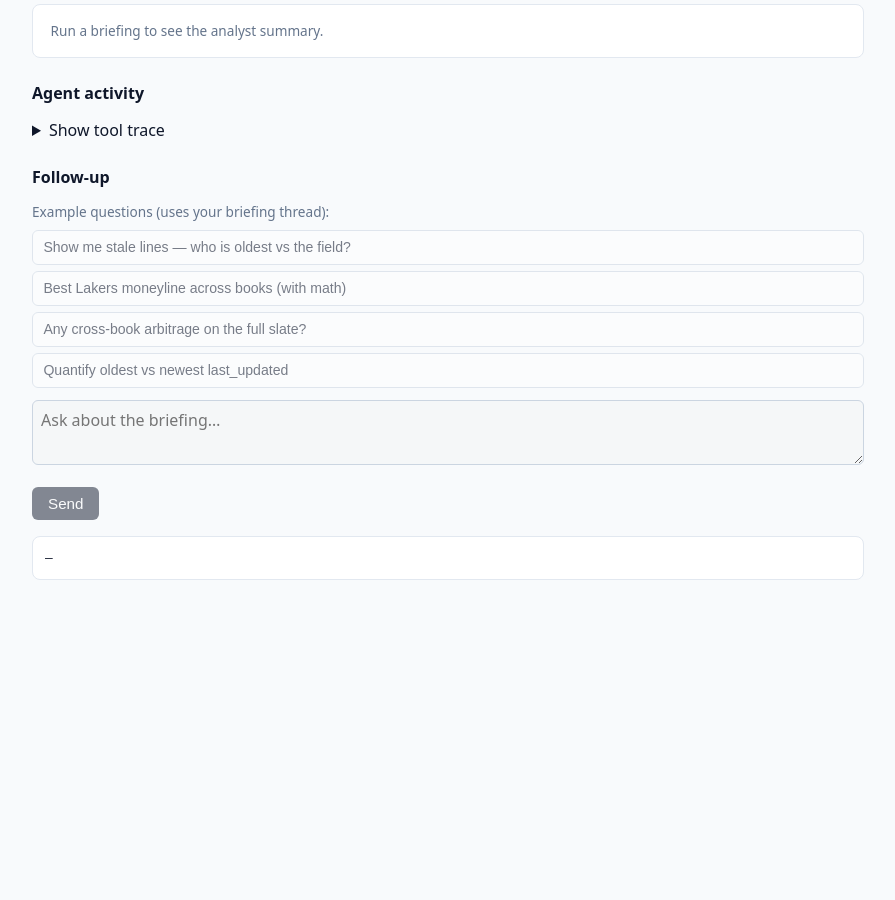
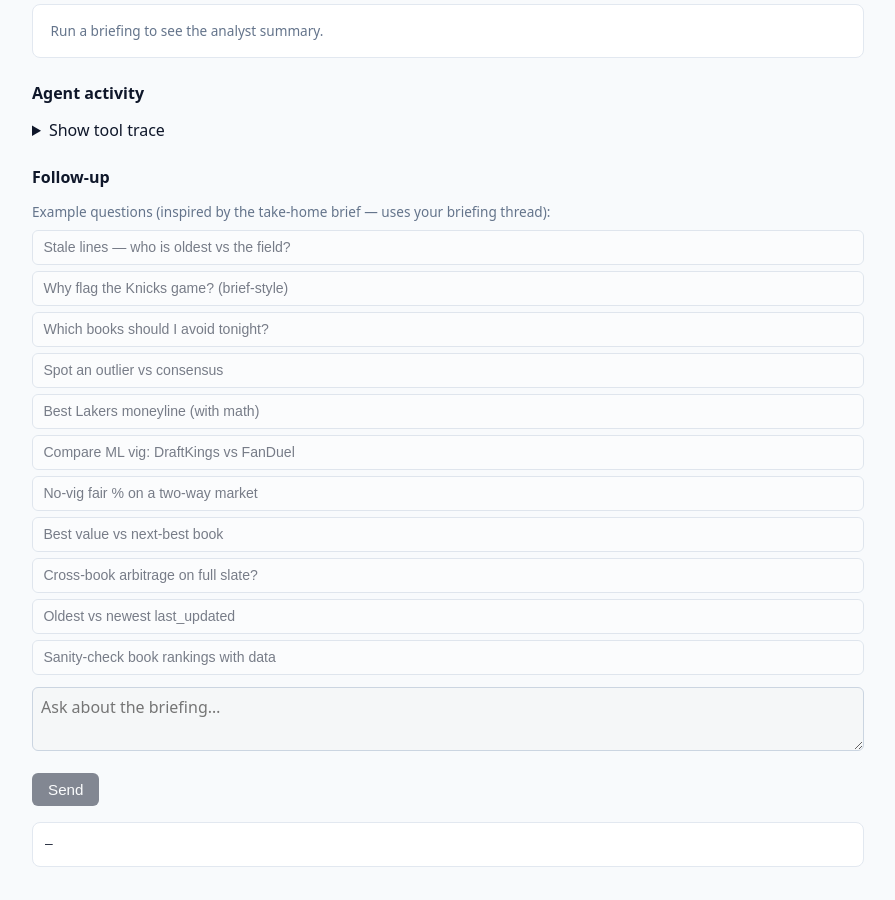
Before and after one commit to skykauf/betstamp-takehome, a FastAPI app: page / in a window 1280 px wide. Shown: the part 207-1107 px from the top of the page, without its empty margins (192-1087 px from the left). Before the commit the page ends 787 px from the top, so only its background shows below. Run offline with FastAPI, Linux system fonts and the light colour scheme; some libraries are stand-ins or nearby versions.

Commit message:
More PDF-aligned demo follow-up questions (UI + DEVLOG)
Made-with: Cursor

```diff
--- a/templates/index.html
+++ b/templates/index.html
@@ -103,12 +103,19 @@
 
   <section>
     <h2 style="font-size:1rem;">Follow-up</h2>
-    <p class="muted" style="margin:0 0 0.25rem;">Example questions (uses your briefing thread):</p>
+    <p class="muted" style="margin:0 0 0.25rem;">Example questions (inspired by the take-home brief — uses your briefing thread):</p>
     <ul class="demo-prompts" id="demo-prompts">
-      <li><button type="button" class="demo-q" data-q="Which games or sportsbooks have the stalest last_updated timestamps compared to the rest of the slate?" disabled>Show me stale lines — who is oldest vs the field?</button></li>
-      <li><button type="button" class="demo-q" data-q="For game nba_20260320_lal_bos, what is the best moneyline price for the away team (Lakers) across all books, and what implied probability does that imply?" disabled>Best Lakers moneyline across books (with math)</button></li>
-      <li><button type="button" class="demo-q" data-q="Scan the full slate with scan_cross_book_arbitrage. Are there any strict two-way arbitrage opportunities? If so, summarize each; if none, say so." disabled>Any cross-book arbitrage on the full slate?</button></li>
-      <li><button type="button" class="demo-q" data-q="Call list_last_updated_for_staleness_check and tell me the single oldest last_updated row and how far it lags behind the newest." disabled>Quantify oldest vs newest last_updated</button></li>
+      <li><button type="button" class="demo-q" data-q="Which games or sportsbooks have the stalest last_updated timestamps compared to the rest of the slate?" disabled>Stale lines — who is oldest vs the field?</button></li>
+      <li><button type="button" class="demo-q" data-q="Why might the Knicks game (game_id nba_20260320_gsw_nyk, Warriors at Knicks) deserve extra scrutiny? Use tools to check staleness, outliers vs other books, and vig — cite specifics." disabled>Why flag the Knicks game? (brief-style)</button></li>
+      <li><button type="button" class="demo-q" data-q="Which sportsbooks on this slate would you tell an analyst to distrust or double-check tonight, and why? Ground the answer in tools (stale timestamps, wide margins, or off-market prices)." disabled>Which books should I avoid tonight?</button></li>
+      <li><button type="button" class="demo-q" data-q="Find one clear price outlier: a single book offering a spread, moneyline, or total that looks way off the consensus for its game. Use get_odds_for_game and math tools; quantify how far off it is in implied probability." disabled>Spot an outlier vs consensus</button></li>
+      <li><button type="button" class="demo-q" data-q="For game nba_20260320_lal_bos, what is the best moneyline price for the away team (Lakers) across all books, and what implied probability does that imply? Show the formula." disabled>Best Lakers moneyline (with math)</button></li>
+      <li><button type="button" class="demo-q" data-q="For game nba_20260320_mia_phi, compare moneyline vig at DraftKings vs FanDuel: use tools plus compute_two_sided_market or american_to_implied — report implied probs, sum, and vig for each book." disabled>Compare ML vig: DraftKings vs FanDuel</button></li>
+      <li><button type="button" class="demo-q" data-q="Pick one game and one market (spread or total). Explain no-vig fair probabilities for both sides using the tightest-looking two-way prices you can find in the data — normalize so the fair probs sum to 100% and show the math." disabled>No-vig fair % on a two-way market</button></li>
+      <li><button type="button" class="demo-q" data-q="Where is the best value on the board tonight in this sample — one concrete side (game_id + market + team/over-under) with the best price vs the next-best book? Use best_line_for_market and cite numbers." disabled>Best value vs next-best book</button></li>
+      <li><button type="button" class="demo-q" data-q="Scan the full slate with scan_cross_book_arbitrage. Are there any strict two-way arbitrage opportunities? If so, summarize each; if none, say so." disabled>Cross-book arbitrage on full slate?</button></li>
+      <li><button type="button" class="demo-q" data-q="Call list_last_updated_for_staleness_check and tell me the single oldest last_updated row and how far it lags behind the newest (in hours or minutes if you can derive it from the ISO timestamps)." disabled>Oldest vs newest last_updated</button></li>
+      <li><button type="button" class="demo-q" data-q="How did you justify the sportsbook quality rankings in the briefing? Pick two books — one you ranked high and one low — and re-check their lines on one shared game with tools to show what you mean." disabled>Sanity-check book rankings with data</button></li>
     </ul>
     <textarea id="chat-input" placeholder="Ask about the briefing…" disabled></textarea>
     <p><button type="button" id="send-chat" disabled>Send</button></p>
```
Also changed, not shown: DEVLOG.md (+10 -0 lines).
